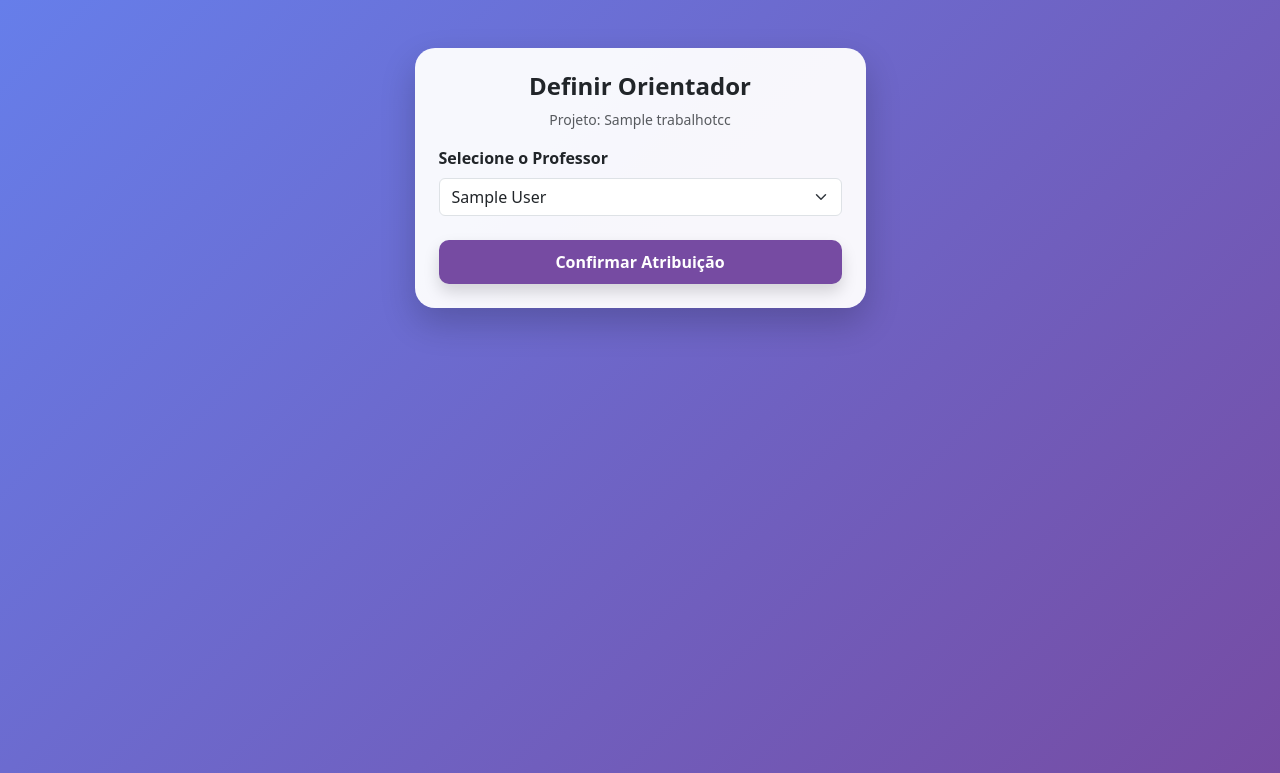
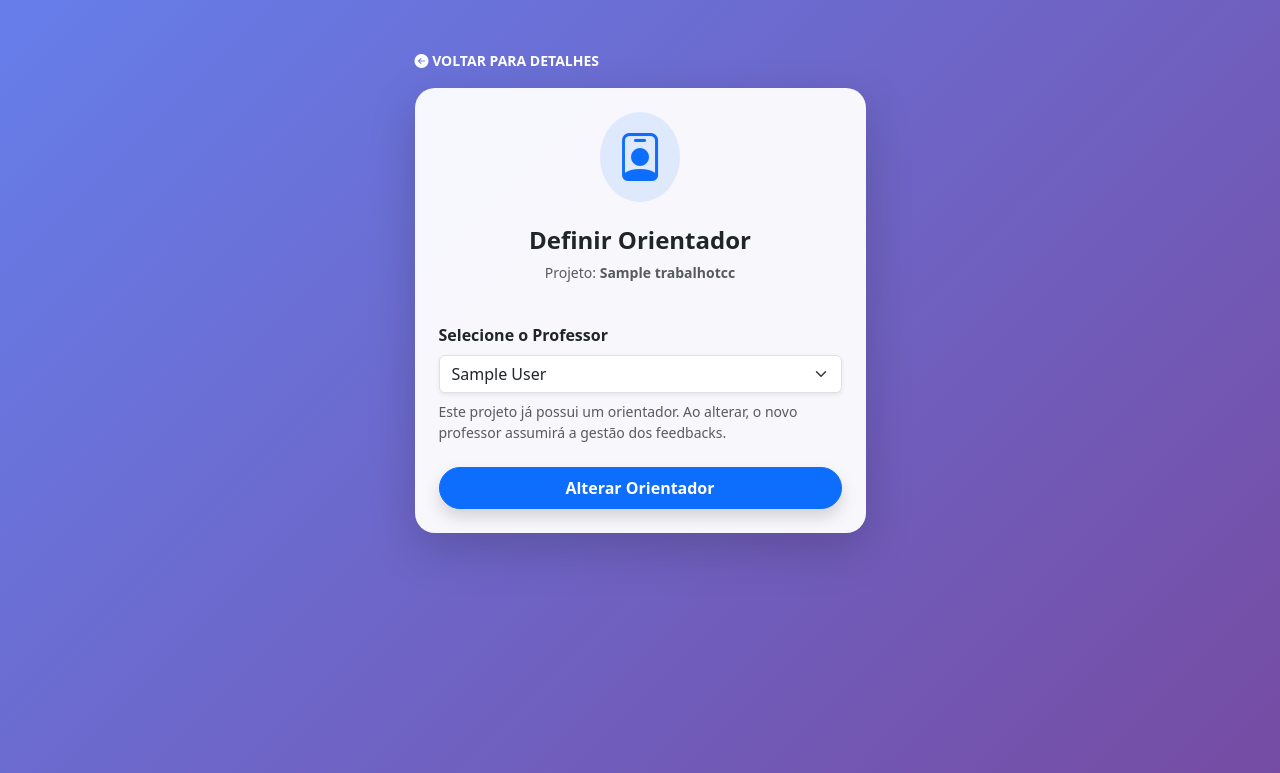
Before and after one commit to augusto-souza/AcadFlow, a Django app: template core/templates/core/atribuir_orientador.html in a window 1280 px wide. Shown: the top 773 px of the page. Run offline with Django 5.2, Linux system fonts and the light colour scheme; the template is opened without the code that fills it: values that come from a table or form of the project are taken from there, others are empty; tables that the repository leaves empty hold one stand-in row (values such as "Sample post").

Commit message:
"Alterar orientador"

```diff
--- a/core/templates/core/atribuir_orientador.html
+++ b/core/templates/core/atribuir_orientador.html
@@ -1,21 +1,52 @@
 {% extends 'base.html' %}
+
+{% block title %}Definir Orientador - AcadFlow{% endblock %}
+
 {% block content %}
 <div class="row justify-content-center py-5">
     <div class="col-md-5">
-        <div class="glass-card card p-4">
-            <h4 class="fw-bold text-center">Definir Orientador</h4>
-            <p class="text-center text-muted small">Projeto: {{ tcc.titulo }}</p>
+        <div class="mb-3">
+            <a href="{% url 'detalhes_tcc' tcc.id %}" class="text-white text-decoration-none fw-bold small">
+                <i class="bi bi-arrow-left-circle-fill"></i> VOLTAR PARA DETALHES
+            </a>
+        </div>
+
+        <div class="glass-card card p-4 border-0 shadow-lg">
+            <div class="text-center mb-4">
+                <div class="bg-primary bg-opacity-10 rounded-circle d-inline-flex align-items-center justify-content-center p-3 mb-3">
+                    <i class="bi bi-person-badge text-primary display-5"></i>
+                </div>
+                <h4 class="fw-bold text-dark mt-2">Definir Orientador</h4>
+                <p class="text-muted small">Projeto: <strong>{{ tcc.titulo }}</strong></p>
+            </div>
+
             <form method="post">
                 {% csrf_token %}
-                <div class="mb-4">
-                    <label class="form-label fw-bold">Selecione o Professor</label>
-                    <select name="orientador" class="form-select">
+
+                <div class="mb-4 text-start">
+                    <label class="form-label fw-bold text-dark">Selecione o Professor</label>
+                    <select name="orientador" class="form-select shadow-sm" required>
+                        <option value="" {% if not tcc.orientador %}selected{% endif %} disabled>Escolha um orientador...</option>
                         {% for professor in orientadores %}
-                        <option value="{{ professor.id }}">{{ professor.get_full_name|default:professor.username }}</option>
+                            <option value="{{ professor.id }}" {% if professor.id == tcc.orientador.id %}selected{% endif %}>
+                                {{ professor.get_full_name|default:professor.username }}
+                            </option>
                         {% endfor %}
                     </select>
+                    <div class="form-text mt-2">
+                        {% if tcc.orientador %}
+                            Este projeto já possui um orientador. Ao alterar, o novo professor assumirá a gestão dos feedbacks.
+                        {% else %}
+                        Apenas usuários cadastrados como orientadores aparecem nesta lista.
+                        {% endif %}
+                    </div>
                 </div>
-                <button type="submit" class="btn btn-primary-custom w-100 shadow">Confirmar Atribuição</button>
+
+                <div class="d-grid mt-4">
+                    <button type="submit" class="btn btn-primary rounded-pill py-2 fw-bold shadow">
+                        {% if tcc.orientador %}Alterar Orientador{% else %}Confirmar Atribuição{% endif %}
+                    </button>
+                </div>
             </form>
         </div>
     </div>
```
Also changed, not shown: core/templates/core/detalhes_tcc.html (+13 -8 lines).
